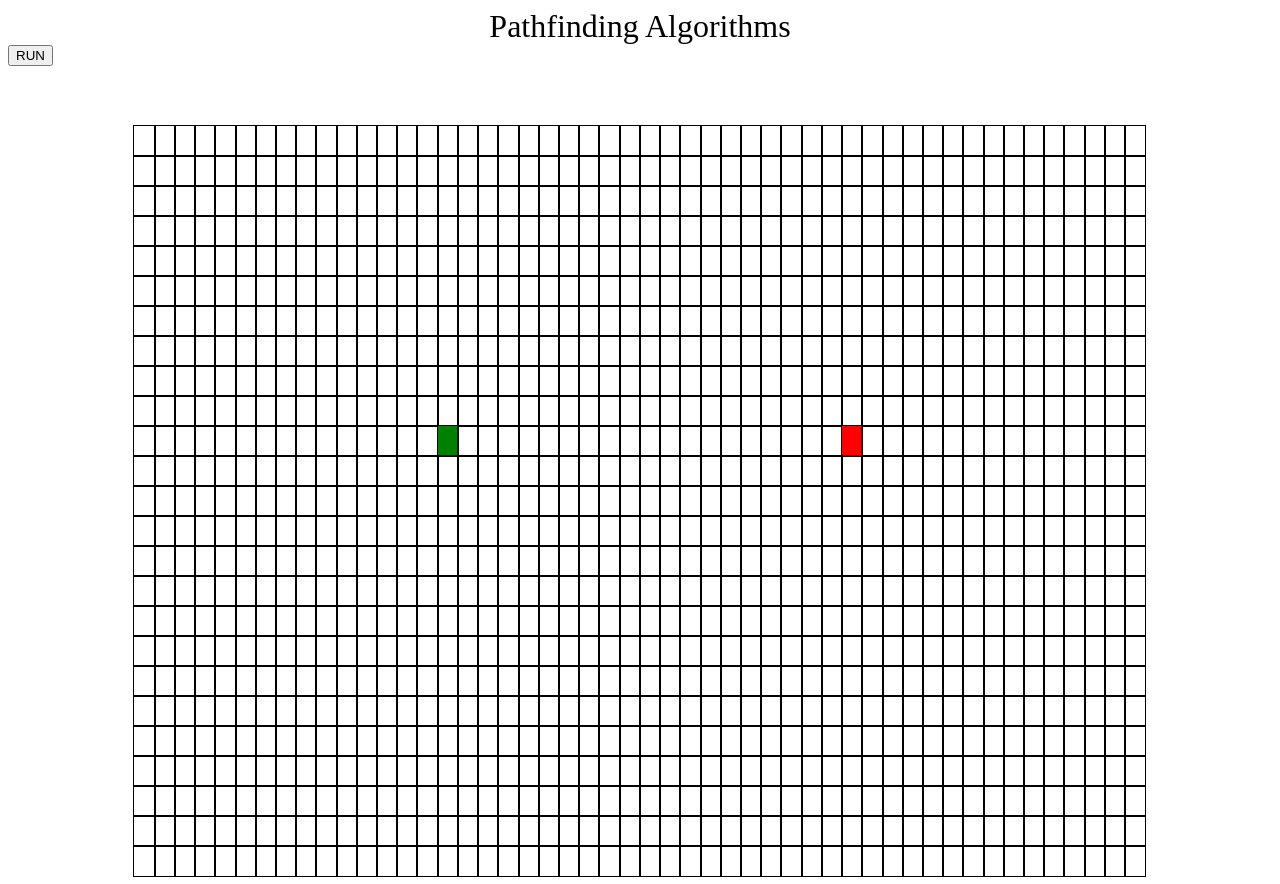
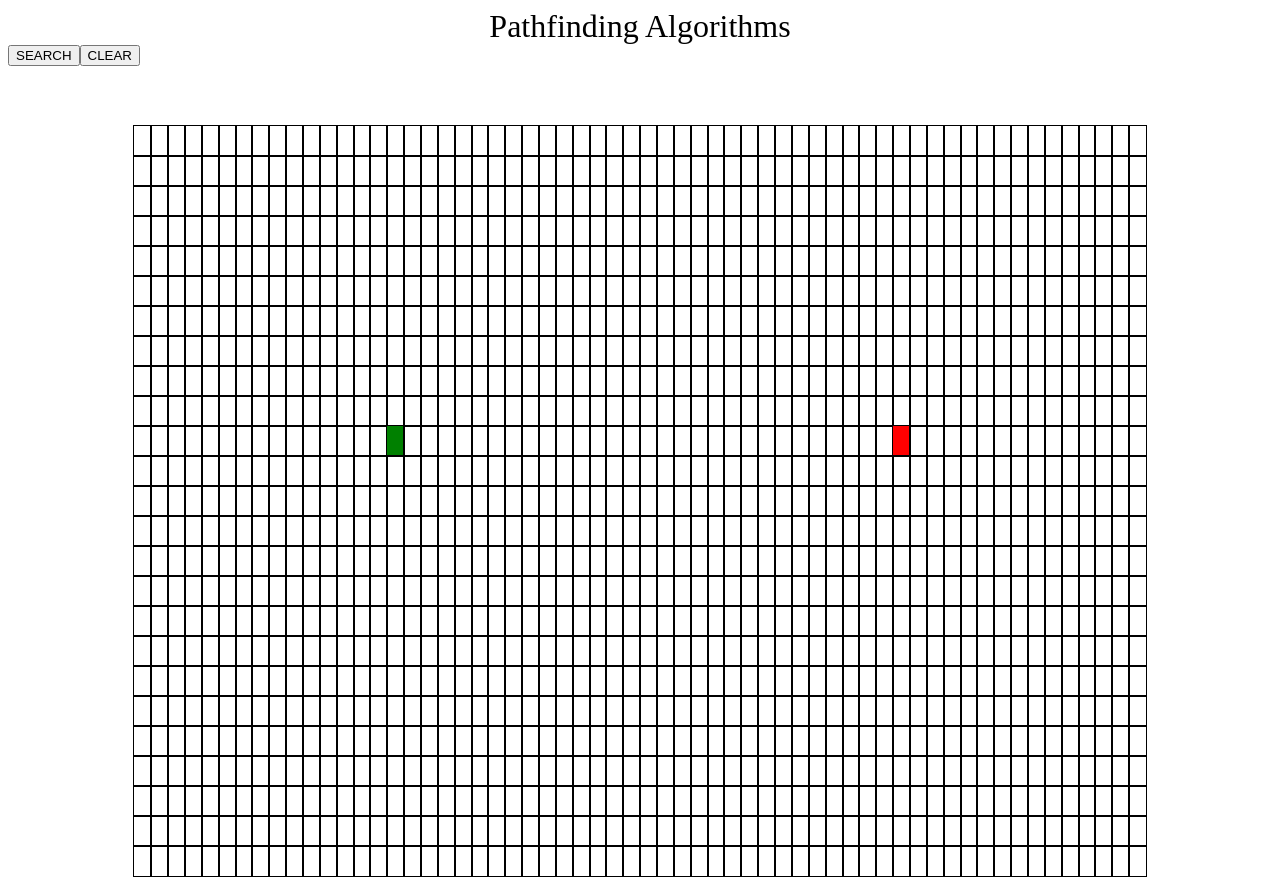
Before and after one commit to StephenPalazzo/PathFinder-Visualizer, a React (Create React App) app: page / in a window 1280 px wide. Built offline with nearby package versions, Linux system fonts and the light colour scheme.

Commit message:
Basic pathfinder working

```diff
--- a/src/components/Grid/Grid.jsx
+++ b/src/components/Grid/Grid.jsx
@@ -6,13 +6,14 @@ import './Grid.css';
 const START_NODE_ROW = 10;
 const START_NODE_COLUMN = 15;
 const END_NODE_ROW = 10;
-const END_NODE_COLUMN = 35;
+const END_NODE_COLUMN = 45;
 
 export default function Grid() {
   const [grid, setGrid] = useState(createGrid);
 
   return (
     <>
+      <div className="grid-controls">
         <button
           onClick={() =>
             visualizeDijkstra(
@@ -22,14 +23,16 @@ export default function Grid() {
             )
           }
         >
-        RUN
+          SEARCH
         </button>
+        <button onClick={() => setGrid(createGrid)}>CLEAR</button>
+      </div>
       <div className="grid">
         {grid.map((row, rowIdx) => {
           return (
             <div className="gridColumn" key={rowIdx}>
               {row.map((node, columnIdx) => {
-                const { row, column, isEnd, isStart } = node;
+                const { row, column, isEnd, isStart, isWall, isVisited } = node;
                 return (
                   <Node
                     key={columnIdx}
@@ -37,6 +40,8 @@ export default function Grid() {
                     column={column}
                     isEnd={isEnd}
                     isStart={isStart}
+                    isWall={isWall}
+                    isVisited={isVisited}
                   ></Node>
                 );
               })}
@@ -55,6 +60,7 @@ const createNode = (row, column) => {
     distance: Infinity,
     isStart: row === START_NODE_ROW && column === START_NODE_COLUMN,
     isEnd: row === END_NODE_ROW && column === END_NODE_COLUMN,
+    isWall: false,
     isVisited: false,
     previousNode: null,
   };
@@ -65,7 +71,7 @@ const createGrid = () => {
 
   for (let row = 0; row < 25; row++) {
     const newRow = [];
-    for (let column = 0; column < 50; column++) {
+    for (let column = 0; column < 60; column++) {
       newRow.push(createNode(row, column));
     }
     grid.push(newRow);
@@ -74,7 +80,44 @@ const createGrid = () => {
   return grid;
 };
 
+const updateGridWithWall = (grid, row, column) => {
+  const node = grid[row][column];
+
+  const updateNode = {
+    ...node,
+    isStart: !node.isWall,
+  };
+  grid[row][column] = updateNode;
+  return grid;
+};
+
 function visualizeDijkstra(grid, startNode, endNode) {
-  console.log(Dijkstra(grid, startNode, endNode));
-  console.log(getShortestPath(endNode));
+  const visitedNodes = Dijkstra(grid, startNode, endNode);
+  const shortestPathOfNodes = getShortestPath(endNode);
+  animatingDijkstra(visitedNodes, shortestPathOfNodes);
 }
+
+function animatingDijkstra(visitedNodes, shortestPathOfNodes) {
+  for (let i = 0; i < visitedNodes.length; i++) {
+    const node = visitedNodes[i];
+    if (node.isStart || node.isEnd) continue;
+    setTimeout(() => {
+      document.getElementById(`${node.row}-${node.column}`).className =
+        'node node-visited';
+      if (i === visitedNodes.length - 2) {
+        animatingPath(shortestPathOfNodes);
+      }
+    }, 15 * i);
+  }
+}
+
+function animatingPath(shortestPathOfNodes) {
+  for (let i = 0; i < shortestPathOfNodes.length; i++) {
+    const node = shortestPathOfNodes[i];
+    if (node.isStart || node.isEnd) continue;
+    setTimeout(() => {
+      document.getElementById(`${node.row}-${node.column}`).className =
+        'node node-path';
+    }, 100 * i);
+  }
+}
```
Lines whose indentation alone changed are shown as unchanged.
